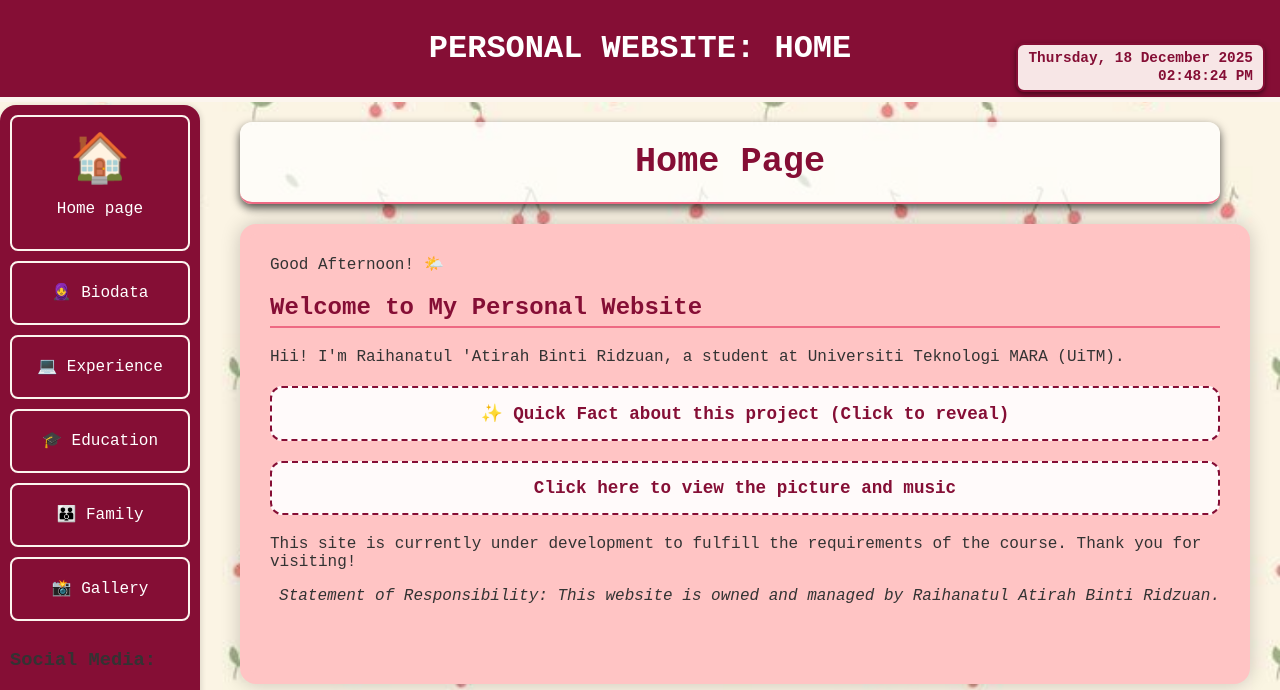
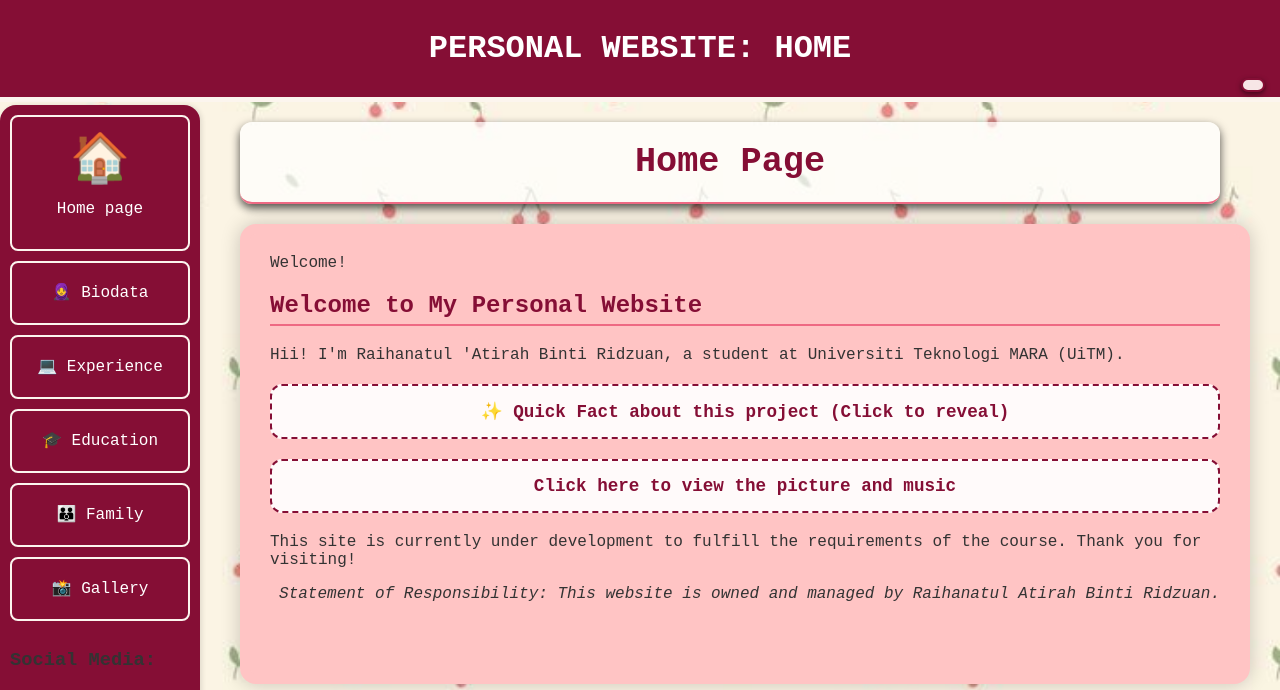
Before and after one commit to ryhntul/resume, a plain HTML site: page index.html in a window 1280 px wide. Shown: the top 690 px of the page. Drawn offline with Linux system fonts and the light colour scheme; a web font is replaced by a local one.

Commit message:
Update index.html

```diff
--- a/index.html
+++ b/index.html
@@ -71,48 +71,6 @@
     <marquee behavior="alternate" direction="right"> raihanatul 'atirah </marquee>
 </footer>
 
-<script>
-   // Clock Logic
-    function updateClock(){
-        const now = new Date();
-        const days = ["Sunday", "Monday", "Tuesday", "Wednesday", "Thursday", "Friday", "Saturday"];
-        const months = ["January", "February", "March", "April", "May", "June", "July", "August", "September", "October", "November", "December"];
-        const pad = (n) => n < 10 ? '0'+n : n;
-
-        const dateStr = `${days[now.getDay()]}, ${pad(now.getDate())} ${months[now.getMonth()]} ${now.getFullYear()}`;
-        let h = now.getHours();
-        const ampm = h >= 12 ? 'PM' : 'AM';
-        h = h % 12 || 12;
-        const timeStr = `${pad(h)}:${pad(now.getMinutes())}:${pad(now.getSeconds())} ${ampm}`;
-
-        document.getElementById('header-clock').innerHTML = `${dateStr}<br>${timeStr}`;
-    }
-
-    // Dynamic Greeting
-    function setGreeting() {
-        const hour = new Date().getHours();
-        const el = document.getElementById('dynamic-greeting');
-        if (hour < 12) el.innerText = "Good Morning! ☀️";
-        else if (hour < 18) el.innerText = "Good Afternoon! 🌤️";
-        else el.innerText = "Good Evening! 🌙";
-    }
-
-    // UNIVERSAL TOGGLE FUNCTION
-    function toggleSection(id) {
-        const content = document.getElementById(id);
-        if (content.style.display === "block") {
-            content.style.display = "none";
-        } else {
-            content.style.display = "block";
-        }
-    }
-
-    // Initialize
-    document.addEventListener('DOMContentLoaded', () => {
-        updateClock();
-        setInterval(updateClock, 1000);
-        setGreeting();
-    });
-</script>
+<script src="script.js"></script>
 </body>
 </html>
```
